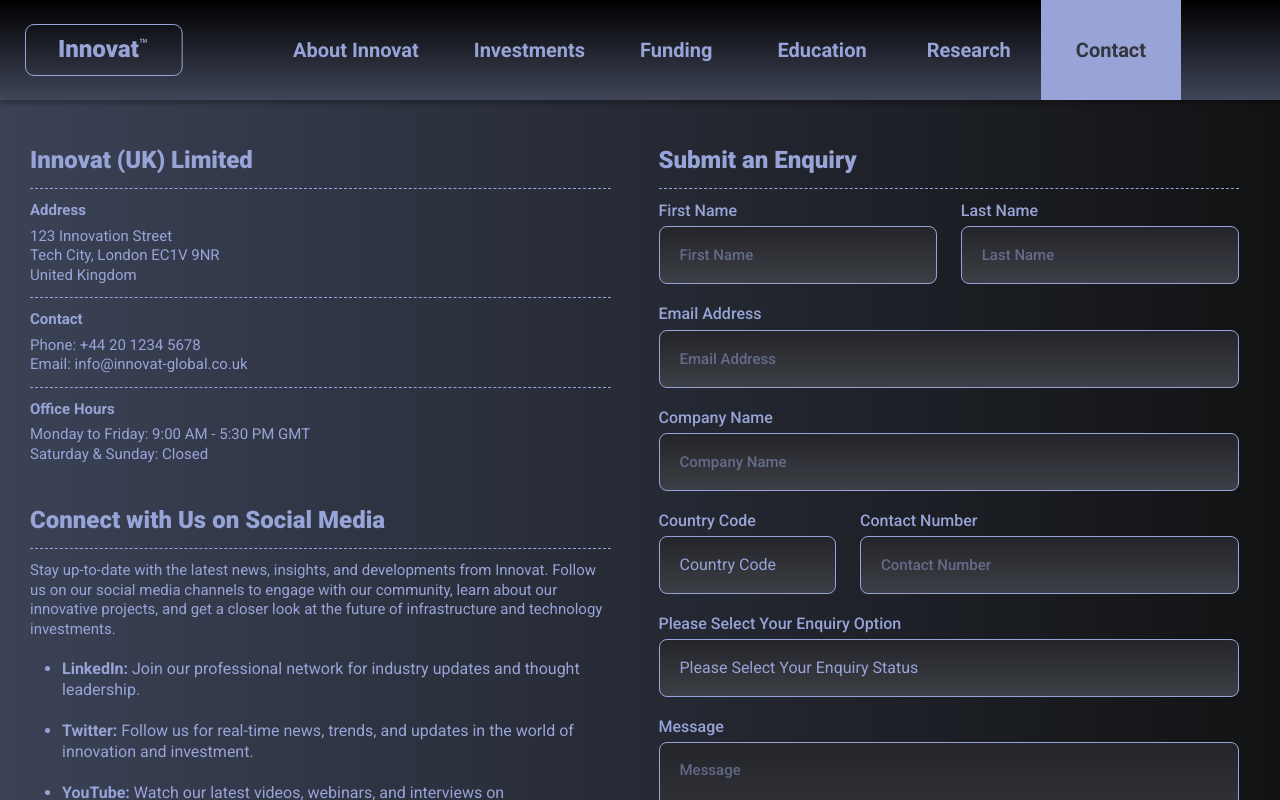
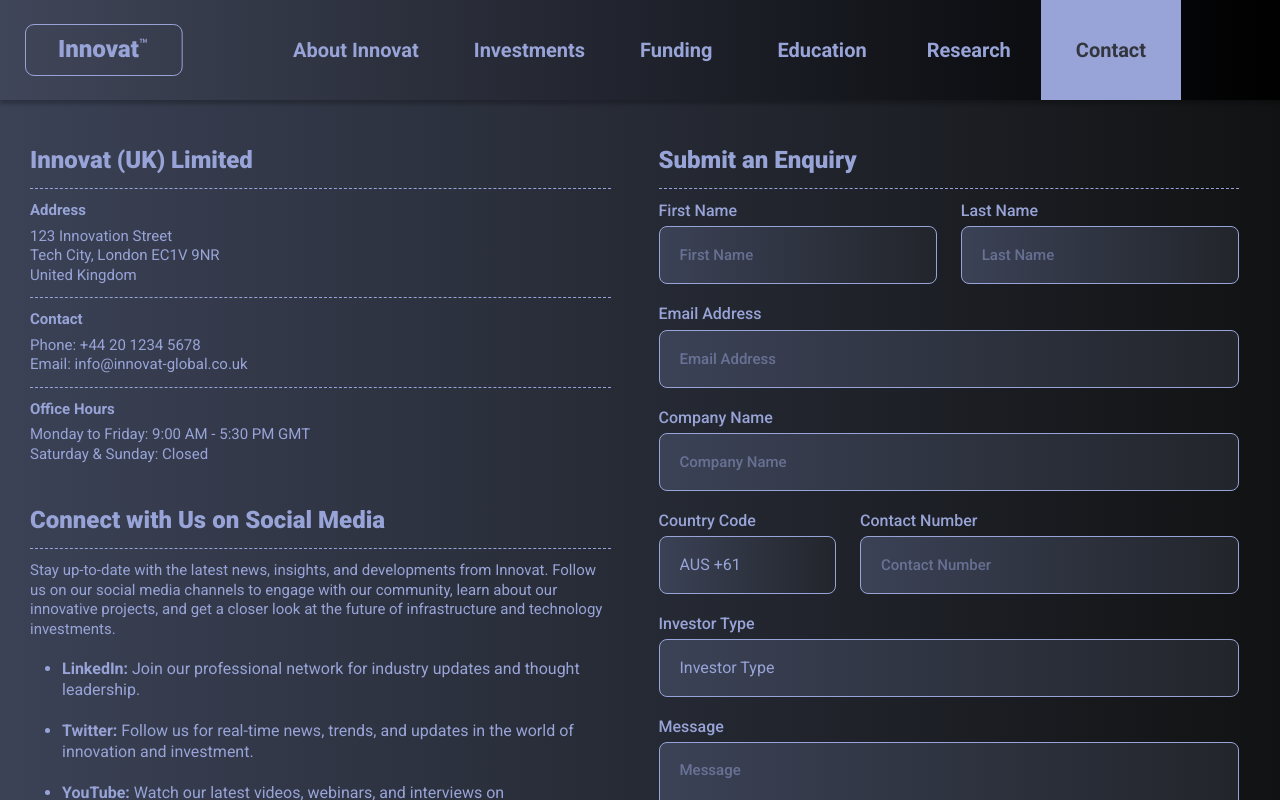
Before and after one commit to suhag-alamin/innovation, a React (Vite) app: page /contact in a window 1280 px wide. Shown: the top 800 px of the page. Built offline with nearby package versions, Linux system fonts and the light colour scheme.

Commit message:
updatesssss 8

```diff
--- a/src/components/ui/contact/ContactForm.jsx
+++ b/src/components/ui/contact/ContactForm.jsx
@@ -135,9 +135,10 @@ const ContactForm = () => {
                           onChange={handleChange}
                           required
                         >
-                          <option value="">Country Code</option>
-                          <option value="+44">+44 (UK)</option>
-                          <option value="+1">+1 (US/CA)</option>
+                          {/* <option value="">Country Code</option> */}
+                          <option value="+61">AUS +61</option>
+                          <option value="+44">UK +44</option>
+                          <option value="+1">US +1</option>
                           {/* Add more country codes as needed */}
                         </Form.Select>
                       </Form.Group>
@@ -160,18 +161,14 @@ const ContactForm = () => {
                   </Row>
 
                   <Form.Group>
-                    <Form.Label className="label">
-                      Please select your enquiry Option{" "}
-                    </Form.Label>
+                    <Form.Label className="label">Investor Type</Form.Label>
                     <Form.Select
                       name="enquiryStatus"
                       value={formData.enquiryStatus}
                       onChange={handleChange}
                       required
                     >
-                      <option value="">
-                        Please Select Your Enquiry Status
-                      </option>
+                      <option value="">Investor Type</option>
                       <option value="investor">Individual Investor</option>
                       <option value="institutional">
                         Institutional Investor
--- a/src/components/ui/home/Hero.jsx
+++ b/src/components/ui/home/Hero.jsx
@@ -4,9 +4,9 @@ const Hero = () => {
   return (
     <div className="home_hero icontainer">
       <h1>
-        We invest in data centers and the energy systems that power them,
-        delivering the essential infrastructure driving the AI and digital
-        revolution.
+        We invest in companies that are leading the way in the development of
+        new technologies, creating new markets, and driving change across
+        industries.
       </h1>
       <WmremoveTransformed />
     </div>
--- a/src/styles/about.scss
+++ b/src/styles/about.scss
@@ -80,7 +80,7 @@
     display: flex;
     align-items: center;
     justify-content: center;
-    margin-bottom: 40px;
+    margin-bottom: 35px;
 
     h2 {
       margin: 0 15px;
@@ -107,16 +107,17 @@
     }
   }
 
-  &.investment-process .section-title {
-    margin-bottom: 50px !important;
-  }
-  &.core-values .section-title {
-    margin-bottom: 33px;
-  }
+  // &.investment-process .section-title {
+  //   margin-bottom: 50px !important;
+  // }
+  // &.core-values .section-title {
+  //   margin-bottom: 33px;
+  // }
 
   p {
     font-size: 16px;
     margin: 0;
+    margin-bottom: 10px;
   }
 
   // &.team {
--- a/src/styles/contact.scss
+++ b/src/styles/contact.scss
@@ -125,7 +125,8 @@
       border-radius: 8px;
       border: 1px solid #98a4d7 !important;
       // opacity: 0.5;
-      background: linear-gradient(0deg, #3c3f45 0%, #24252b 100%);
+      // background: linear-gradient(0deg, #3c3f45 0%, #24252b 100%);
+      background: linear-gradient(270deg, #22252b 0%, #3b4256 100%);
       padding: 16px 20px;
       color: $color0;
 
@@ -150,7 +151,7 @@
       border-radius: 8px;
       border: 1px solid #98a4d7 !important;
       // opacity: 0.5;
-      background: linear-gradient(0deg, #3c3f45 0%, #24252b 100%);
+      background: linear-gradient(270deg, #22252b 0%, #3b4256 100%);
       padding: 16px 20px;
       color: $color0;
 
--- a/src/styles/home.scss
+++ b/src/styles/home.scss
@@ -31,18 +31,23 @@
     // width: 100%;
 
     max-width: 100%;
-    width: 1280px;
-    height: 493;
+    width: 100%;
+    // width: 1280px;
+    height: 493px;
     // height: auto;
-    // object-fit: cover;
+    object-fit: cover;
   }
 
-  @media (max-width: 768px) {
+  @media (max-width: 992px) {
     padding: 20px 0;
     h1 {
       font-size: 20px;
       // width: 90%;
       margin-bottom: 20px;
+    }
+
+    img {
+      height: 150px;
     }
   }
 }
--- a/src/styles/index.scss
+++ b/src/styles/index.scss
@@ -102,11 +102,15 @@ img {
   }
   &.navbar-main {
     // background: linear-gradient(0deg, #3c3f45 0%, #24252b 100%);
-    background: linear-gradient(180deg, #000 0%, #404659 100%);
+    background: linear-gradient(270deg, #000 0%, #404659 100%);
   }
   &.about_hero {
     background: url(../../public/assets/images/about-hero-bg.svg) no-repeat
       center center/cover;
+  }
+
+  &.investment-categories {
+    background: linear-gradient(0deg, #3c3f45 0%, #24252b 100%) !important;
   }
 
   @media screen and (min-width: 1600px) {
--- a/src/styles/navbar.scss
+++ b/src/styles/navbar.scss
@@ -2,16 +2,16 @@
 
 .navbar-main {
   // background: linear-gradient(0deg, #3c3f45 0%, #24252b 100%);
-  background: linear-gradient(180deg, #000 0%, #404659 100%);
+  background: linear-gradient(270deg, #000 0%, #404659 100%);
 
   box-shadow: 0px 4px 4px 0px rgba(0, 0, 0, 0.25);
   // padding: 12px 0 !important;
   padding: 0 0 0 25px !important;
   overflow: hidden;
 
-  &.about-innovat {
-    background: linear-gradient(270deg, #000 0%, #3f4452 100%) !important;
-  }
+  // &.about-innovat {
+  //   background: linear-gradient(270deg, #000 0%, #3f4452 100%) !important;
+  // }
 
   // .navbar-collapse.collapse.show {
   //   background: linear-gradient(270deg, #25272b 0%, #373a41 100%);
```
